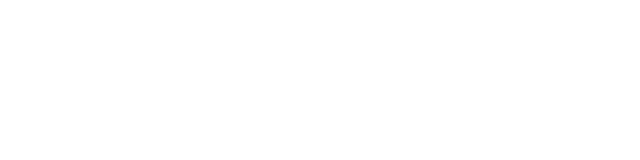
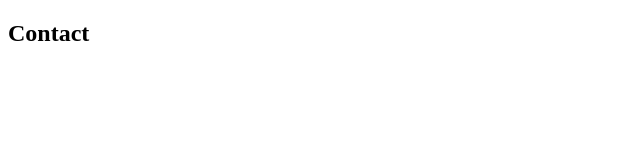
Before and after one commit to aakashg339/react-practice, a React (Vite) app in the folder practice-react-routing-1/: page /contact in a window 1280 px wide. Shown: the top 160 px of the page, without its empty margins (0-640 px from the left). Built offline with nearby package versions, Linux system fonts and the light colour scheme.

Commit message:
feat(practice-react-routing-1): Adding components and mapping to routes

```diff
--- a/practice-react-routing-1/package.json
+++ b/practice-react-routing-1/package.json
@@ -11,7 +11,8 @@
   },
   "dependencies": {
     "react": "^19.2.0",
-    "react-dom": "^19.2.0"
+    "react-dom": "^19.2.0",
+    "react-router-dom": "^7.13.0"
   },
   "devDependencies": {
     "@eslint/js": "^9.39.1",
--- /dev/null
+++ b/practice-react-routing-1/src/About.jsx
@@ -0,0 +1,5 @@
+function About() {
+    return <h2>About</h2>;
+}
+
+export default About;
--- a/practice-react-routing-1/src/App.jsx
+++ b/practice-react-routing-1/src/App.jsx
@@ -1,13 +1,19 @@
-import { useState } from 'react'
 import './App.css'
+import {BrowserRouter as Router, Routes, Route} from 'react-router-dom';
+import Home from './Home'
+import About from './About';
+import Contact from './Contact';
 
 function App() {
-  const [count, setCount] = useState(0)
 
   return (
-    <>
-
-    </>
+    <Router>
+      <Routes>
+        <Route path='/' element={<Home />} />
+        <Route path='/about' element={<About />} />
+        <Route path='/contact' element={<Contact />} />
+      </Routes>
+    </Router>
   )
 }
 
--- /dev/null
+++ b/practice-react-routing-1/src/Contact.jsx
@@ -0,0 +1,5 @@
+function Contact() {
+    return <h2>Contact</h2>;
+}
+
+export default Contact;
--- /dev/null
+++ b/practice-react-routing-1/src/Home.jsx
@@ -0,0 +1,5 @@
+function Home() {
+    return <h2>Home</h2>;
+}
+
+export default Home;
```
Also changed, not shown: 1 other file (tests, documents, lock files or other folders).
